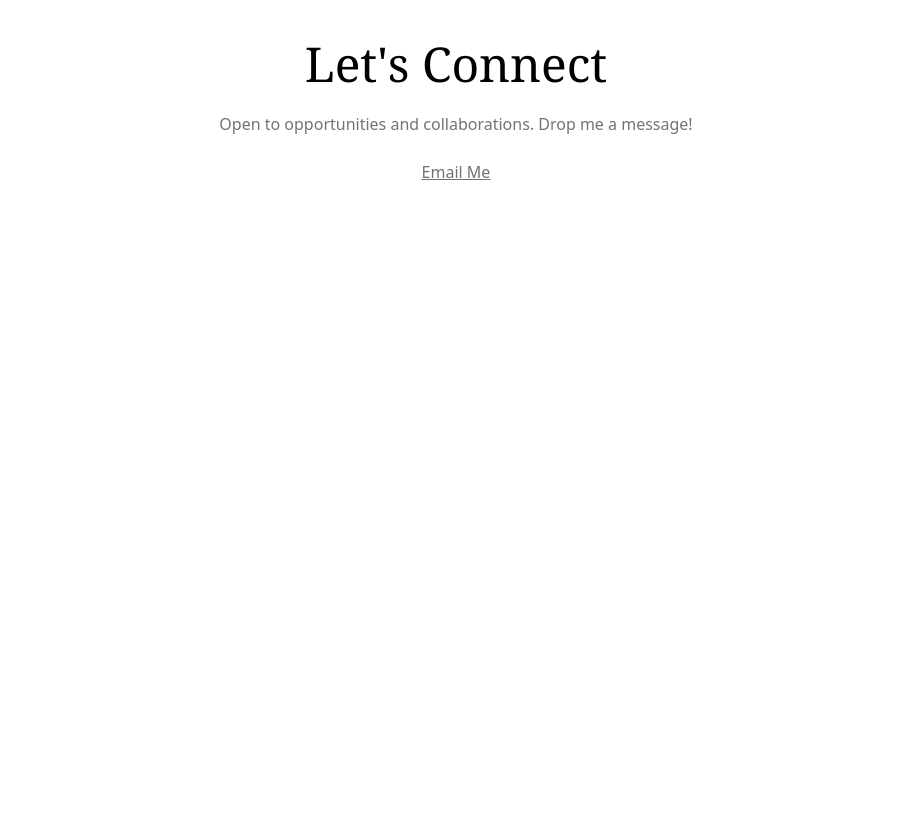
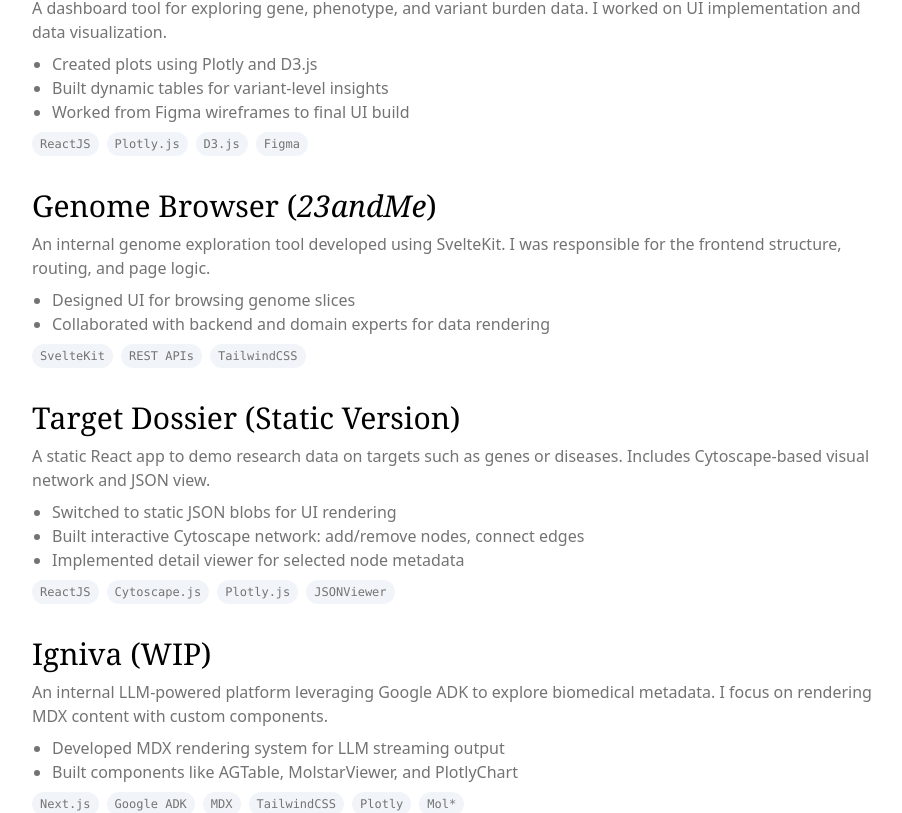
Before and after one commit to vilas-gannaram/vilas-gannaram.github.io, a SvelteKit app: page / in a window 1280 px wide. Shown: the part 1613-2426 px from the top of the page, without its empty margins (184-1086 px from the left). Before the commit the page ends 1861 px from the top, so only its background shows below. Built offline with nearby package versions, Linux system fonts and the light colour scheme.

Commit message:
add: new section

```diff
--- a/src/app.css
+++ b/src/app.css
@@ -11,8 +11,9 @@
 }
 
 @layer base {
+	html,
 	body {
-		@apply bg-ivory;
+		@apply bg-ivory scroll-smooth;
 	}
 
 	h1,
--- a/src/lib/components/about-section.svelte
+++ b/src/lib/components/about-section.svelte
@@ -2,7 +2,7 @@
 	<div class="mx-auto max-w-4xl px-6 py-16">
 		<h2 class="text-5xl">About Me</h2>
 
-		<p class="mt-6 text-neutral-600">
+		<p class="mt-4 text-neutral-600 md:mt-6">
 			Hi, I'm a web developer who enjoys building clean, reliable, and purposeful applications. Over
 			the past couple of years, I’ve worked across the frontend and backend, helping shape
 			everything from corporate websites to data-driven tools used in bioinformatics.
@@ -22,7 +22,7 @@
 
 		<p class="mt-4 text-neutral-600">
 			That journey of self-driven learning turned into real-world work.
-			<a href="#projects">See what I’ve contributed to so far. </a>
+			<a href="#work-at-aganitha">See what I’ve contributed to so far. </a>
 		</p>
 	</div>
 </article>
--- a/src/lib/components/contact-section.svelte
+++ b/src/lib/components/contact-section.svelte
@@ -1,5 +1,5 @@
 <section id="contact" class="mx-auto max-w-xl px-6 py-16 text-center">
-	<h2 class="mb-6 text-5xl font-medium">Let's Connect</h2>
+	<h2 class="text-5xl">Let's Connect</h2>
 	<p class="mb-6 text-neutral-500">Open to opportunities and collaborations. Drop me a message!</p>
 	<a href="mailto:vilas@example.com" class=""> Email Me </a>
 </section>
--- /dev/null
+++ b/src/lib/components/experience.svelte
@@ -0,0 +1,112 @@
+<script lang="ts">
+	const projects = [
+		{
+			title: 'Corporate Website',
+			description:
+				"A complete redesign and platform migration for Aganitha's public-facing site. Started with a static build and later transitioned to a CMS-powered deployment.",
+			keyPoints: [
+				'Initially built with 11ty, Nunjucks, and TailwindCSS v2',
+				'Migrated to WordPress using Elementor for content updates',
+				'Dockerized deployment setup for staging and production'
+			],
+			tools: ['11ty', 'Nunjucks', 'TailwindCSS', 'WordPress', 'Docker']
+		},
+		{
+			title: 'Burden Reports (<i>23andMe</i>)',
+			description:
+				'A dashboard tool for exploring gene, phenotype, and variant burden data. I worked on UI implementation and data visualization.',
+			keyPoints: [
+				'Created plots using Plotly and D3.js',
+				'Built dynamic tables for variant-level insights',
+				'Worked from Figma wireframes to final UI build'
+			],
+			tools: ['ReactJS', 'Plotly.js', 'D3.js', 'Figma']
+		},
+		{
+			title: 'Genome Browser (<i>23andMe</i>)',
+			description:
+				'An internal genome exploration tool developed using SvelteKit. I was responsible for the frontend structure, routing, and page logic.',
+			keyPoints: [
+				'Designed UI for browsing genome slices',
+				'Collaborated with backend and domain experts for data rendering'
+			],
+			tools: ['SvelteKit', 'REST APIs', 'TailwindCSS']
+		},
+		{
+			title: 'Target Dossier (Static Version)',
+			description:
+				'A static React app to demo research data on targets such as genes or diseases. Includes Cytoscape-based visual network and JSON view.',
+			keyPoints: [
+				'Switched to static JSON blobs for UI rendering',
+				'Built interactive Cytoscape network: add/remove nodes, connect edges',
+				'Implemented detail viewer for selected node metadata'
+			],
+			tools: ['ReactJS', 'Cytoscape.js', 'Plotly.js', 'JSONViewer']
+		},
+		{
+			title: 'Igniva (WIP)',
+			description:
+				'An internal LLM-powered platform leveraging Google ADK to explore biomedical metadata. I focus on rendering MDX content with custom components.',
+			keyPoints: [
+				'Developed MDX rendering system for LLM streaming output',
+				'Built components like AGTable, MolstarViewer, and PlotlyChart'
+			],
+			tools: ['Next.js', 'Google ADK', 'MDX', 'TailwindCSS', 'Plotly', 'Mol*']
+		},
+		{
+			title: 'CynoDB (<i>for NCBS</i>)',
+			description:
+				'A research-focused protein database for cyanobacteria. I contributed to building pages that display protein, domain, and family-level information.',
+			keyPoints: [
+				'Developed paginated tables and filterable lists',
+				'Helped implement detail views for protein structure and lineage'
+			],
+			tools: ['ReactJS', 'Material UI', 'GraphQL API']
+		},
+		{
+			title: 'Odor Informatics',
+			description:
+				'A compact React app for exploring odor-related chemical patents. Built a dual-pane interface to display patent PDFs and enable chemical data editing.',
+			keyPoints: [
+				'Integrated PDF viewer for reading patent documents',
+				'Built side panel for editing compound metadata alongside PDF'
+			],
+			tools: ['ReactJS', 'PDF.js', 'TailwindCSS']
+		},
+		{
+			title: 'Entity Search (Internal)',
+			description:
+				'A reusable React component for autocomplete/search of biological entities like genes or phenotypes. Published to Aganitha’s internal UI library.',
+			keyPoints: [
+				'Focused on UI interaction and search dropdown behavior',
+				'Integrated with internal APIs developed by team members'
+			],
+			tools: ['ReactJS', 'TailwindCSS']
+		}
+	];
+</script>
+
+<section id="work-at-aganitha" class="mx-auto max-w-4xl px-6">
+	<h2 class="text-5xl">Work At Aganitha</h2>
+
+	{#each projects.slice(0, 5) as project (project.title)}
+		<div class="mt-8">
+			<!--  eslint-disable-next-line svelte/no-at-html-tags -->
+			<h3 class="text-3xl">{@html project.title}</h3>
+			<div class="mt-2 text-neutral-500">
+				<p>{project.description}</p>
+				<ul class="mt-2 list-disc pl-5">
+					{#each project.keyPoints as item (item)}
+						<!--  eslint-disable-next-line svelte/no-at-html-tags -->
+						<li>{@html item}</li>
+					{/each}
+				</ul>
+				<ul class="mt-2 flex flex-wrap gap-2 pl-0">
+					{#each project.tools as item (item)}
+						<li class="rounded-full bg-slate-100 px-2 py-1 font-mono text-xs">{item}</li>
+					{/each}
+				</ul>
+			</div>
+		</div>
+	{/each}
+</section>
--- a/src/lib/components/hero-section.svelte
+++ b/src/lib/components/hero-section.svelte
@@ -1,7 +1,7 @@
 <section class="flex min-h-screen flex-col justify-center">
 	<div class="mx-auto w-full max-w-4xl px-6">
 		<h2 class="font-sans text-xl">Hey, I'm</h2>
-		<h1 class="text-7xl lg:leading-tight">Vilas Gannaram</h1>
+		<h1 class="text-6xl md:text-7xl lg:leading-tight">Vilas Gannaram</h1>
 		<p class="max-w-prose text-lg md:max-w-[75ch]">
 			A passionate <span class="bg-slate-100 px-1 font-mono">Web Developer</span> building user-friendly
 			applications and interfaces.
--- a/src/routes/+page.svelte
+++ b/src/routes/+page.svelte
@@ -6,6 +6,7 @@
 	import AboutSection from '$lib/components/about-section.svelte';
 	import ContactSection from '$lib/components/contact-section.svelte';
 	import ProjectsSection from '$lib/components/projects-section.svelte';
+	import Experience from '$lib/components/experience.svelte';
 </script>
 
 <svelte:head>
@@ -16,6 +17,7 @@
 <main>
 	<HeroSection />
 	<AboutSection />
+	<Experience />
 	<ProjectsSection />
 	<ContactSection />
 </main>
```
